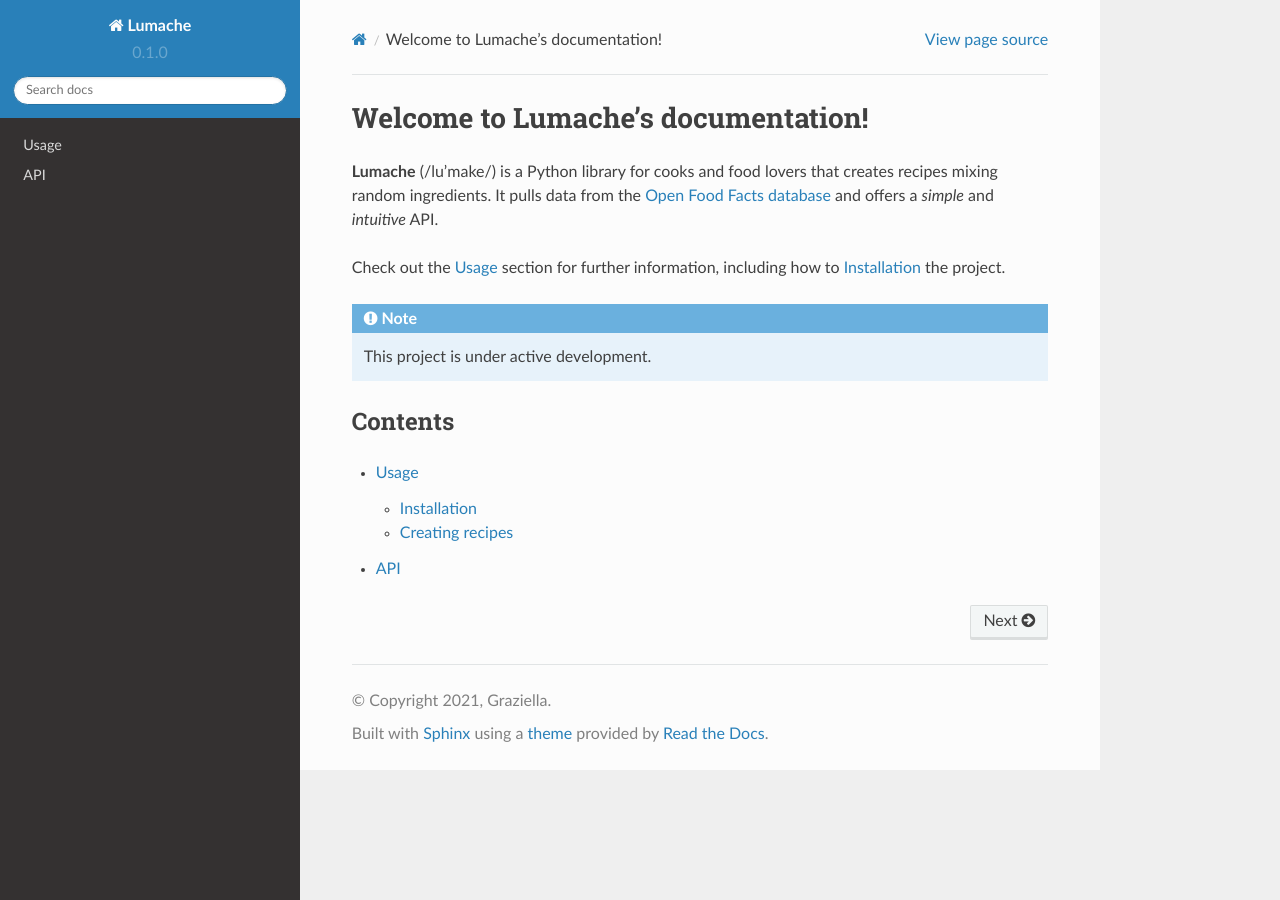
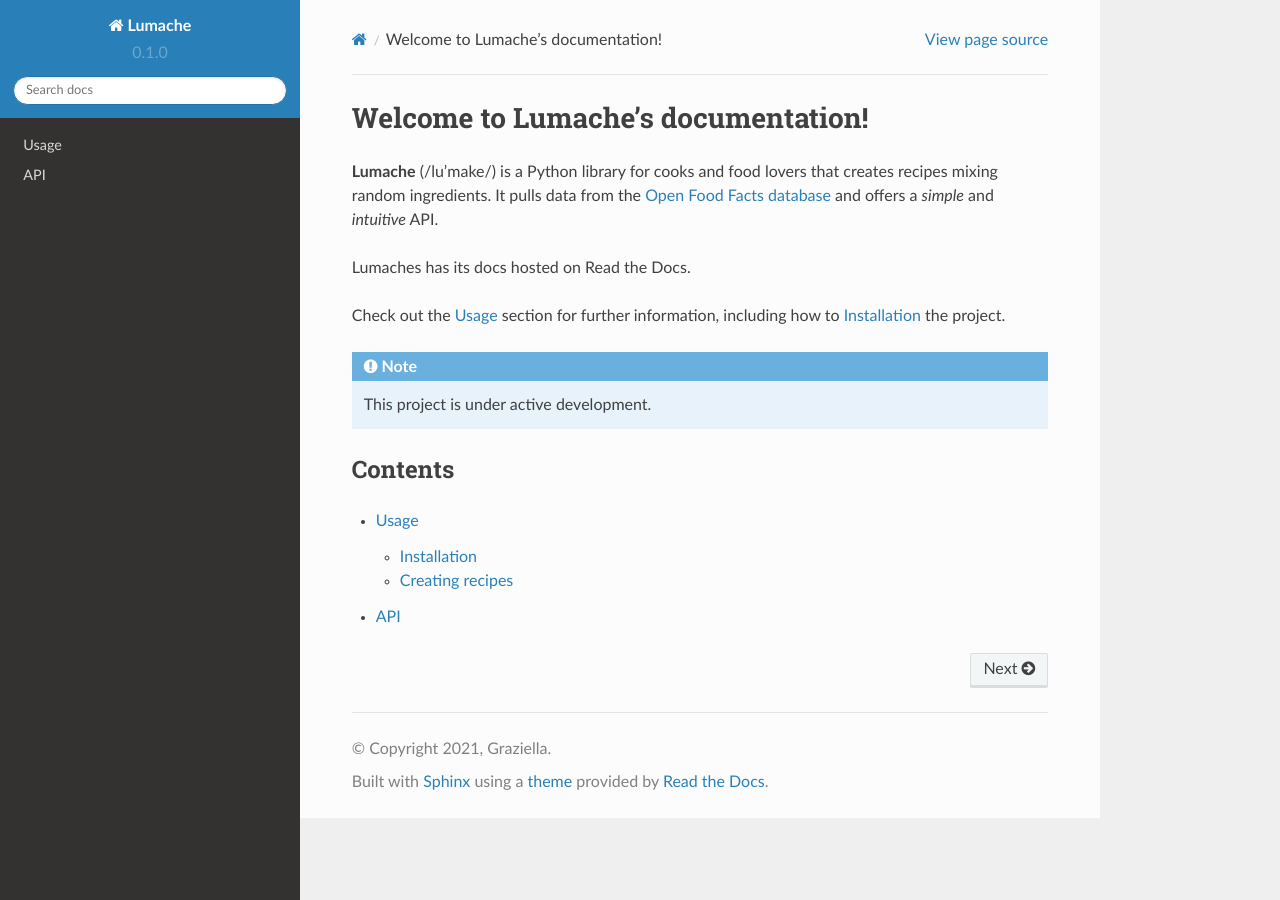
Before and after one commit to chasmani/read-the-docs-test, a Sphinx documentation site: the page built from docs/source/index.rst, in a window 1280 px wide. Built offline with Sphinx 7.4.7 and the Read the Docs theme 2.0.0, drawn with Linux system fonts in a browser that asks for light colours.

Commit message:
Update index.rst

```diff
--- a/docs/source/index.rst
+++ b/docs/source/index.rst
@@ -5,6 +5,8 @@ Welcome to Lumache's documentation!
 that creates recipes mixing random ingredients.
 It pulls data from the `Open Food Facts database <https://world.openfoodfacts.org/>`_
 and offers a *simple* and *intuitive* API.
+
+Lumaches has its docs hosted on Read the Docs.
 
 Check out the :doc:`usage` section for further information, including
 how to :ref:`installation` the project.
```
